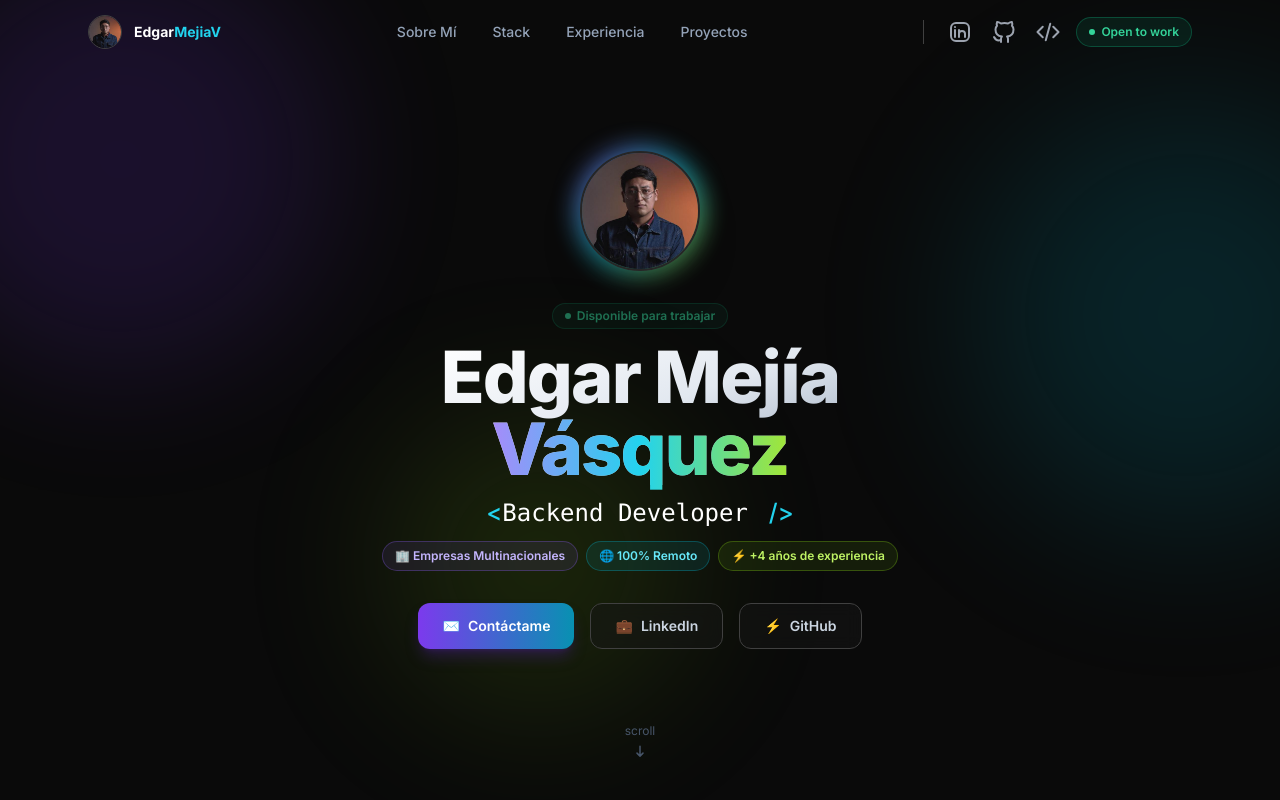
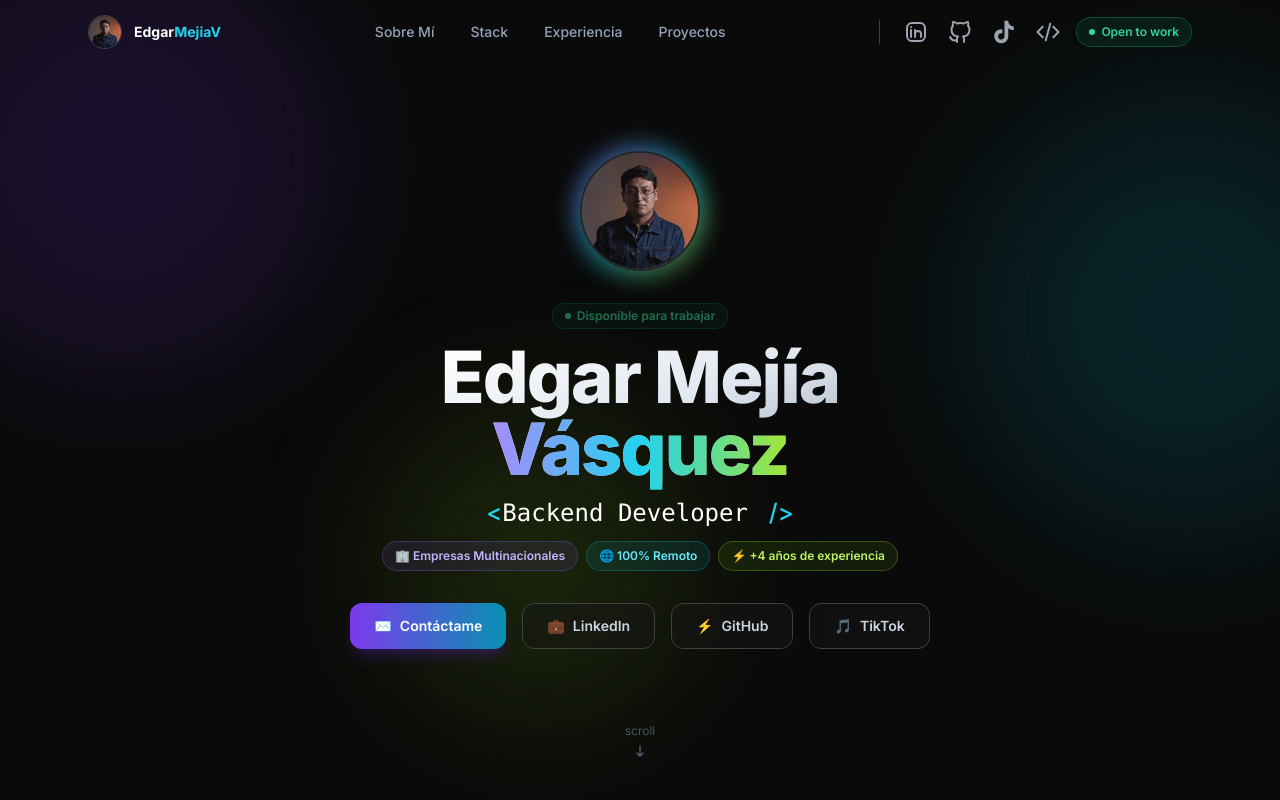
Before and after one commit to Edgarmejiav/edgarmejiav-web, a Next.js app: page / in a window 1280 px wide. Shown: the top 800 px of the page. Built offline with nearby package versions, Linux system fonts and the light colour scheme.

Commit message:
feat: add SocialIcons component, page container, and layout structure

```diff
--- a/app/components/SocialIcons.jsx
+++ b/app/components/SocialIcons.jsx
@@ -3,6 +3,7 @@ import { IconGithub } from "@/app/components/icons/IconGithub";
 import { IconLinkedin } from "@/app/components/icons/IconLinkedin";
 import { IconX } from "@/app/components/icons/IconX";
 import { IconsCode } from "@/app/components/icons/IconsCode";
+import { IconTiktok } from "@/app/components/icons/IconTiktok";
 
 export const SocialIcons = () => {
     return <div
@@ -13,7 +14,9 @@ export const SocialIcons = () => {
         </Link>
         <Link href="https://github.com/edgarmejiav" target="_blank" aria-label="link to github">
             <IconGithub />
-
+        </Link>
+        <Link href="https://www.tiktok.com/@legadev" target="_blank" aria-label="link to tiktok">
+            <IconTiktok />
         </Link>
         <Link href="https://github.com/Edgarmejiav/edgarmejiav-web" target="_blank" aria-label="link to github">
             <IconsCode />
--- /dev/null
+++ b/app/components/icons/IconTiktok.js
@@ -0,0 +1,8 @@
+export const IconTiktok = () => {
+    return (
+        <svg width="24" height="24" viewBox="0 0 32 32" version="1.1" xmlns="http://www.w3.org/2000/svg" fill="currentColor" className="text-gray-400 transition-all duration-150 hover:text-gray-200">
+            <title>tiktok</title>
+            <path d="M16.656 1.029c1.637-0.025 3.262-0.012 4.886-0.025 0.054 2.031 0.878 3.859 2.189 5.213l-0.002-0.002c1.411 1.271 3.247 2.095 5.271 2.235l0.028 0.002v5.036c-1.912-0.048-3.71-0.489-5.331-1.247l0.082 0.034c-0.784-0.377-1.447-0.764-2.077-1.196l0.052 0.034c-0.012 3.649 0.012 7.298-0.025 10.934-0.103 1.853-0.719 3.543-1.707 4.954l0.020-0.031c-1.652 2.366-4.328 3.919-7.371 4.011l-0.014 0c-0.123 0.006-0.268 0.009-0.414 0.009-1.73 0-3.347-0.482-4.725-1.319l0.040 0.023c-2.508-1.509-4.238-4.091-4.558-7.094l-0.004-0.041c-0.025-0.625-0.037-1.25-0.012-1.862 0.49-4.779 4.494-8.476 9.361-8.476 0.547 0 1.083 0.047 1.604 0.136l-0.056-0.008c0.025 1.849-0.050 3.699-0.050 5.548-0.423-0.153-0.911-0.242-1.42-0.242-1.868 0-3.457 1.194-4.045 2.861l-0.009 0.030c-0.133 0.427-0.21 0.918-0.21 1.426 0 0.206 0.013 0.41 0.037 0.61l-0.002-0.024c0.332 2.046 2.086 3.59 4.201 3.59 0.061 0 0.121-0.001 0.181-0.004l-0.009 0c1.463-0.044 2.733-0.831 3.451-1.994l0.010-0.018c0.267-0.372 0.45-0.822 0.511-1.311l0.001-0.014c0.125-2.237 0.075-4.461 0.087-6.698 0.012-5.036-0.012-10.060 0.025-15.083z"></path>
+        </svg>
+    )
+}
--- a/app/components/page/ContainerPage.js
+++ b/app/components/page/ContainerPage.js
@@ -135,6 +135,15 @@ export const ContainerPage = () => {
         >
           <span>⚡</span> GitHub
         </a>
+        <a
+          href="https://www.tiktok.com/@legadev"
+          target="_blank"
+          rel="noopener noreferrer"
+          id="cta-tiktok"
+          className="inline-flex items-center gap-2 px-6 py-3 rounded-xl font-semibold text-sm border border-neutral-700 text-slate-300 hover:border-pink-500 hover:text-pink-400 hover:scale-105 transition-all duration-300 bg-neutral-900/50 backdrop-blur"
+        >
+          <span>🎵</span> TikTok
+        </a>
       </div>
 
       {/* Scroll hint */}
--- a/app/layout.js
+++ b/app/layout.js
@@ -11,23 +11,23 @@ const experienceYears = Math.floor((new Date() - new Date('2021-09-01')) / (1000
 
 export const metadata = {
     metadataBase: {
-        title: 'Edgar Mejía Vásquez - Software Engineer | Backend & Frontend',
-        description: `Más de ${experienceYears} años de experiencia en arquitectura de microservicios, liderazgo técnico y desarrollo full-stack.  Perú.`,
+        title: 'Edgar Mejía Vásquez | Full-Stack Developer & Tech Lead',
+        description: `Desarrollador Full-Stack con +${experienceYears} años de experiencia. Especialista en Node.js, React, Spring Boot y microservicios. Disponible para proyectos y contratación remota en LATAM.`,
         twitter: {
-            title: 'Edgar Mejía Vásquez - Software Engineer | Backend & Frontend',
-            description: 'Portafolio de Edgar Mejía Vásquez, ingeniero de software especializado en microservicios, arquitectura y liderazgo técnico.',
+            title: 'Edgar Mejía Vásquez | Full-Stack Developer',
+            description: `Desarrollador Full-Stack con +${experienceYears} años de experiencia. Especialista en backend, frontend y arquitectura en la nube.`,
             image: 'https://avatars.githubusercontent.com/u/35704346?v=4',
             card: 'summary_large_image',
         },
         openGraph: {
-            title: 'Edgar Mejía Vásquez - Software Engineer | Backend & Frontend',
-            description: `Más de ${experienceYears} años de experiencia en arquitectura de microservicios, liderazgo técnico y desarrollo full-stack.`,
+            title: 'Edgar Mejía Vásquez | Full-Stack Developer',
+            description: `Buscando perfil tech? Desarrollador Full-Stack con +${experienceYears} años de experiencia en Node.js, React y Cloud (AWS/Vercel).`,
             image: 'https://avatars.githubusercontent.com/u/35704346?v=4',
             url: 'https://edgarmejiav.vercel.app/',
-            type: 'website',
+            type: 'profile',
         },
         category: 'Ingeniería de Software',
-        keywords: 'ingeniero de software, microservicios, backend, frontend, Node.js, NestJS, Spring Boot, React, Next.js, PostgreSQL, Docker, AWS, Cajamarca Perú',
+        keywords: 'contratar desarrollador full stack, hire full stack developer, ingeniero de software, tech lead remoto, especialista backend, frontend developer, experto Node.js, experto React, AWS, Perú, LATAM, Edgar Mejia',
         icons: [
             {
                 href: 'https://avatars.githubusercontent.com/u/35704346?v=4',
@@ -41,6 +41,22 @@ export const metadata = {
     }
 }
 
+const jsonLd = {
+    "@context": "https://schema.org",
+    "@type": "Person",
+    "name": "Edgar Mejía Vásquez",
+    "jobTitle": "Full-Stack Developer",
+    "url": "https://edgarmejiav.vercel.app/",
+    "image": "https://avatars.githubusercontent.com/u/35704346?v=4",
+    "alumniOf": "Universidad Nacional de Cajamarca",
+    "description": `Desarrollador Full-Stack con +${experienceYears} años de experiencia en desarrollo Frontend y Backend.`,
+    "knowsAbout": ["Desarrollo Backend", "Desarrollo Frontend", "Node.js", "React.js", "PostgreSQL", "AWS", "Microservicios", "Liderazgo Técnico"],
+    "sameAs": [
+        "https://www.linkedin.com/in/legamejiav/",
+        "https://github.com/edgarmejiav",
+        "https://www.tiktok.com/@legadev"
+    ]
+};
 
 export default function RootLayout({ children }) {
     return (
@@ -75,7 +91,13 @@ export default function RootLayout({ children }) {
                 <link rel="icon" href="https://avatars.githubusercontent.com/u/35704346?v=4" />
                 <link rel="canonical" href={metadata.metadataBase.canonicalUrl} />
 
-                <title>Edgar Mejía Vásquez - Software Engineer | Backend &amp; Frontend</title>
+                <title>Edgar Mejía Vásquez | Full-Stack Developer</title>
+
+                {/* Structured Data for SEO y RRHH */}
+                <script
+                    type="application/ld+json"
+                    dangerouslySetInnerHTML={{ __html: JSON.stringify(jsonLd) }}
+                />
             </head>
             <body className={inter.className}>
                 <Analytics />
```
